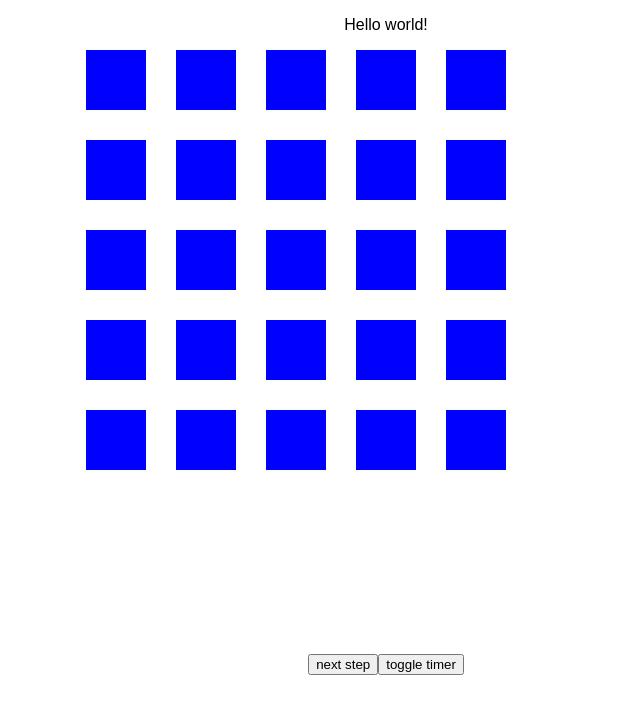
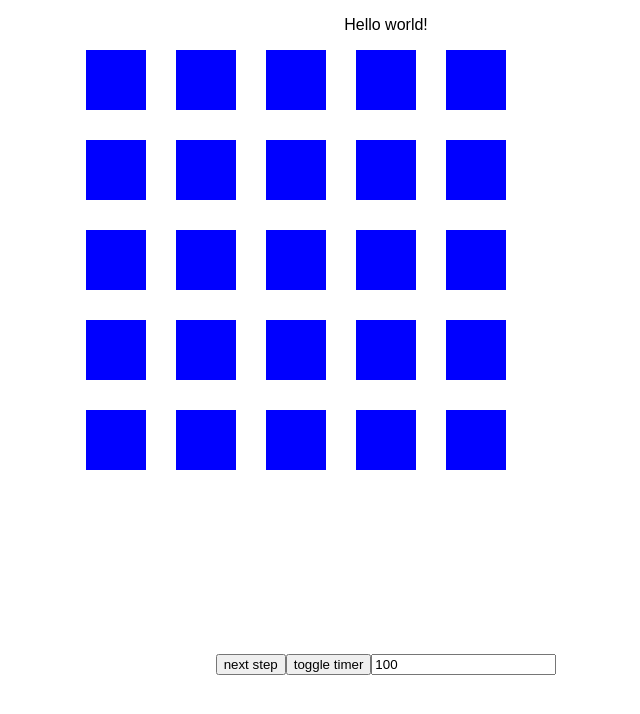
Before and after one commit to daliacoss/maquinadelaura, a React (Create React App) app: page / in a window 1280 px wide. Shown: the top 714 px of the page, without its empty margins (254-894 px from the left). Built offline with nearby package versions, Linux system fonts and the light colour scheme.

Commit message:
allow tempo to be updated through text field

```diff
--- a/src/App.css
+++ b/src/App.css
@@ -22,10 +22,10 @@
   font-size: large;
 }
 
-svg.Matrix {
+/*svg.Matrix {
   width: 600px;
   height: 600px;
-}
+}*/
 
 /*.Cell {
   fill: red;
--- a/src/App.js
+++ b/src/App.js
@@ -67,7 +67,7 @@ class App extends Component {
         return (
           <div className="App">
             <p>Hello world!</p>
-            <Matrix width="600px" height="600px" numRows={5} numCols={5} tempo={90}/>
+            <Matrix width="600px" height="600px" numRows={5} numCols={5}/>
           </div>
         );
     }
@@ -78,7 +78,7 @@ class Matrix extends Component {
     constructor(props) {
         super(props);
 
-        let _state = {queue: [], isPlaying: false};
+        let _state = {queue: [], isPlaying: false, tempo: 100};
         for (let i = 0; i < this.props.numRows; i++){
             // let row = {};
             for (let j = 0; j < this.props.numCols; j++){
@@ -90,24 +90,61 @@ class Matrix extends Component {
         this.handleCellPress = this.handleCellPress.bind(this);
         this.playStep = this.playStep.bind(this);
         this.toggleTimer = this.toggleTimer.bind(this);
+        this.setTempoFromForm = this.setTempoFromForm.bind(this);
     }
 
     componentWillUnmount() {
         this.stopTimer();
     }
 
+    setTimer(tempo) {
+        this.timerID = setInterval(() => this.playStep(), (6 / tempo) * 2500);
+    }
+
+    clearTimer(){
+        clearInterval(this.timerID);
+    }
+
     startTimer() {
-        this.timerID = setInterval(() => this.playStep(), (6 / this.props.tempo) * 2500);
+        if (this.state.isPlaying){
+            return false;
+        }
+
+        this.setTimer(this.state.tempo);
         this.setState({isPlaying: true});
+
+        return true;
     }
 
     stopTimer() {
-        clearInterval(this.timerID);
+        this.clearTimer();
         this.setState({isPlaying: false});
     }
 
     toggleTimer() {
-        (this.state.isPlaying) ? this.stopTimer() : this.startTimer();
+        if (! this.startTimer()){
+            this.stopTimer();
+        }
+    }
+
+    setTempoFromForm(e) {
+        let tempo = parseFloat(e.target.value);
+        if (isNaN(tempo)){
+            return;
+        }
+
+        this.setState((prevState) => {
+            // we have to clear and set the intervals directly instead of using
+            // startTimer or stopTimer, since those wrappers rely on potentially
+            // outdated state
+            this.clearTimer();
+
+            if (prevState.isPlaying){
+                this.setTimer(tempo);
+            }
+
+            return {tempo}
+        });
     }
 
     handleCellPress(cell, e){
@@ -191,6 +228,7 @@ class Matrix extends Component {
             }
         }
 
+
         return (
             <div>
                 <svg className="Matrix" width={this.props.width} height={this.props.height}>
@@ -199,6 +237,7 @@ class Matrix extends Component {
                 <br/>
                 <button onClick={this.playStep}>next step</button>
                 <button onClick={this.toggleTimer}>toggle timer</button>
+                <input type="text" value={this.state.tempo} onChange={this.setTempoFromForm}/>
             </div>
         )
     }
```
